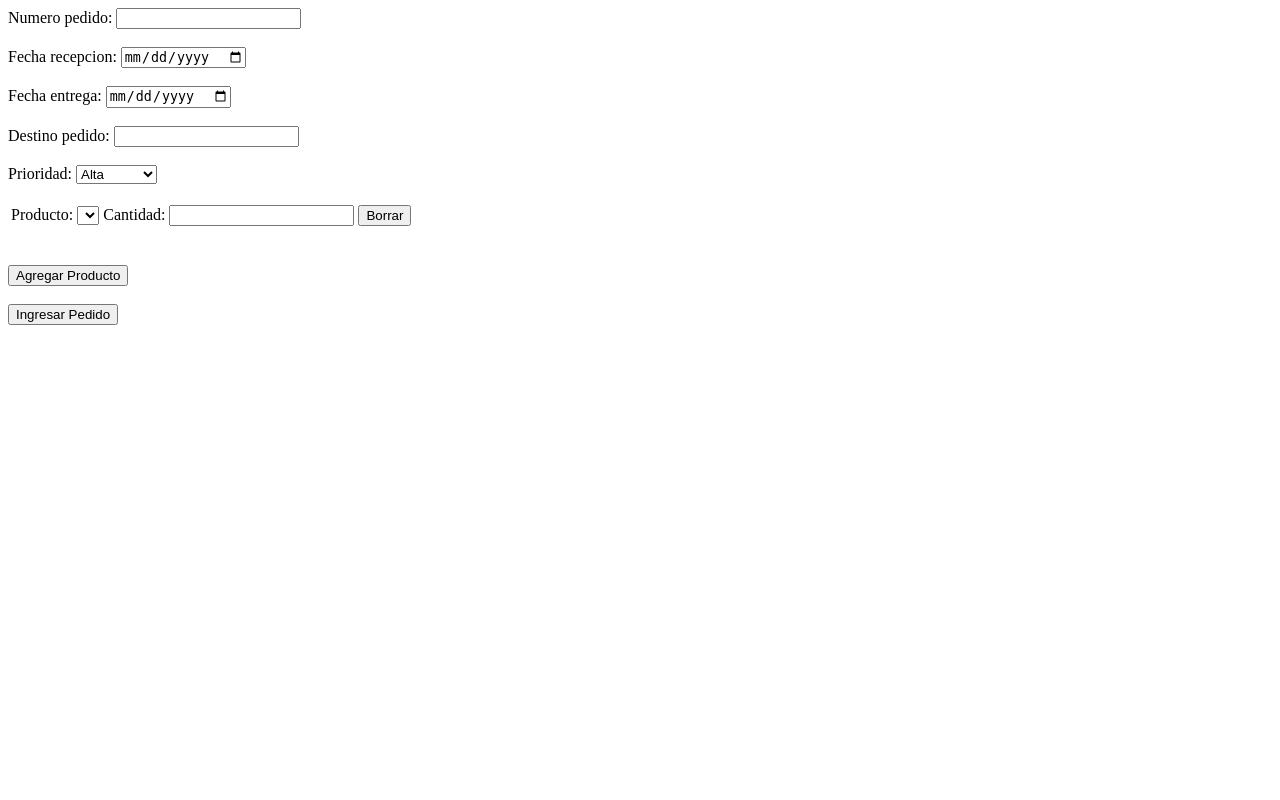
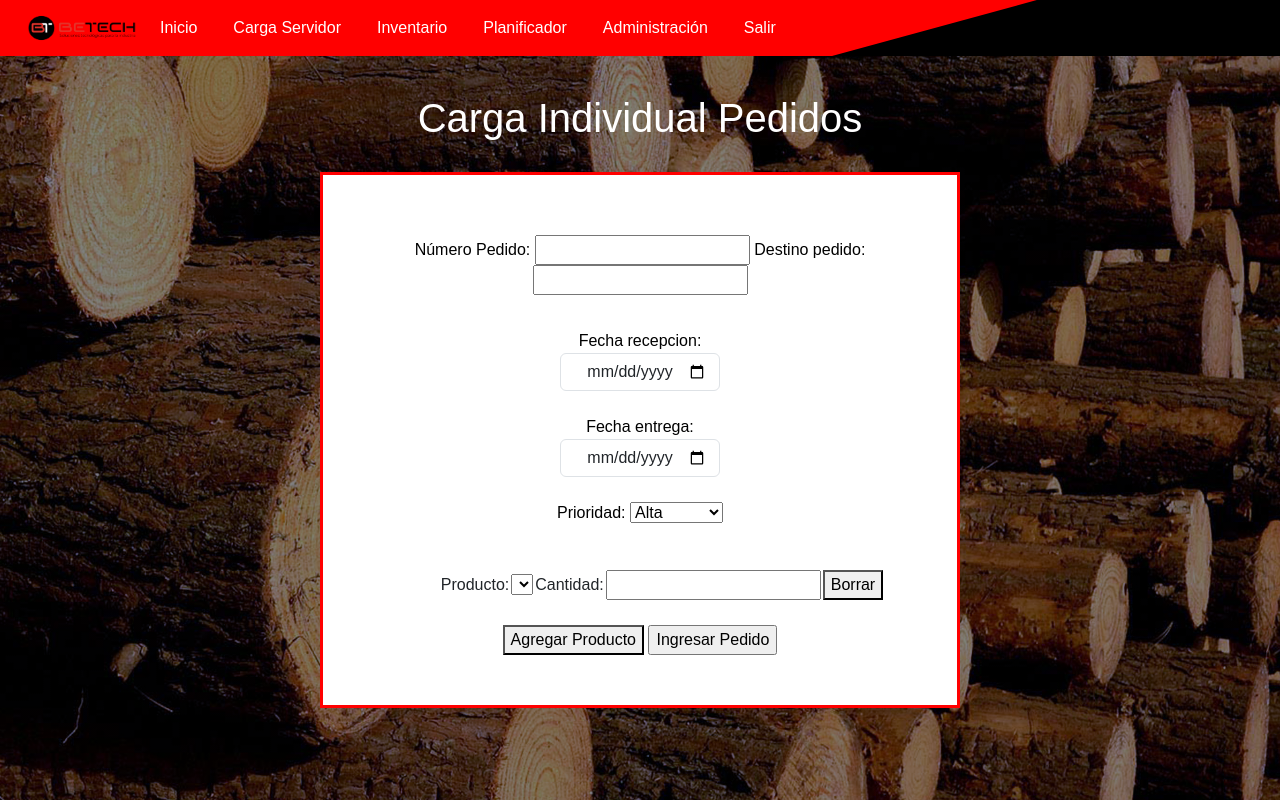
Before and after one commit to FranClone/spp_nuevo, a Django app: page /pedido/ in a window 1280 px wide. Run offline with Django 4.2, Linux system fonts and the light colour scheme; the visitor is signed in with stand-in values (Sample User, id 1); lists and menus that the app fills with data are empty; some libraries are stand-ins or nearby versions.

Commit message:
commit 15-02-2023 fin turno

```diff
--- a/core/pedidoForm.py
+++ b/core/pedidoForm.py
@@ -23,7 +23,7 @@ class ProductoForm(forms.Form):
 ProductoFormSet = formset_factory(ProductoForm, extra=1)
 
 class PedidoForm(forms.Form):
-    numero_pedido = forms.IntegerField(widget=forms.NumberInput(attrs={'min':'1'}))
+    numero_pedido = forms.IntegerField(widget=forms.NumberInput(attrs={'min':'1'}), label="Número Pedido")
     fecha_recepcion = forms.DateField(widget=forms.DateInput(attrs={'class':'form-control', 'type':'date'}))
     fecha_entrega = forms.DateField(widget=forms.DateInput(attrs={'class':'form-control', 'type':'date'}))
     destino_pedido = forms.CharField(max_length=100)
--- a/core/static/styles/styles.css
+++ b/core/static/styles/styles.css
@@ -68,6 +68,7 @@ li {
 .cargar-btn.verde {
     background-color: rgb(8, 199, 8);
     color: white;
+    transition: 2s;
 }
 
 .container-add {
@@ -95,6 +96,28 @@ li {
     position: relative;
 }
 
+.container-fechas {
+    background: white;
+    color: black;
+    text-align: center;
+    margin: 0 auto;
+    padding-bottom: 20px;
+}
+
+.container-pedidos {
+    background: white;
+    color: black;
+    text-align: center;
+    margin: 10px auto;
+}
+
+.container-lista-pedidos {
+    width: 75%;
+    background: white;
+    text-align: center;
+    margin: 0 auto;
+}
+
 .container-message {
     color: white;
     background-color: red;
@@ -115,6 +138,21 @@ li {
     background-color: red;
 }
 
+.form-carga-individual {
+    background: white;
+    width: 50%;
+    margin: 30px auto;
+    padding: 50px;
+    text-align: center;
+    border: 3px solid red;
+}
+
+.form-control {
+    width: 30%;
+    text-align: center;
+    margin: 0 auto;
+}
+
 .input-login {
     caret-color: red;
     margin-bottom: 5px;
@@ -127,7 +165,7 @@ li {
     height: 400px;
 }
 
-.gantt_popup_text{
+.gantt_popup_text {
     margin-bottom: 0;
     padding-bottom: 0;
 }
@@ -141,19 +179,17 @@ li {
     padding: 5px;
 }
 
-  /* Estilo para las celdas */
-.gantt_modal_table td, .gantt_modal_table th {
+.gantt_modal_table td,
+.gantt_modal_table th {
     padding: 0.5em;
     border: 1px solid black;
     width: 50%
 }
 
-  /* Estilo para las celdas de encabezado */
 .gantt_modal_table th {
     background-color: #B3D9D9;
 }
 
-  /* Estilo para las celdas de datos */
 .gantt_modal_table td {
     background-color: #E0F7FA;
 }
@@ -163,8 +199,8 @@ li {
     border-radius: 5px;
     box-shadow: none;
     text-align: left;
-    width: 400px; /* Definimos un ancho para el contenedor */
-    margin: 0 auto; /* Centramos el contenedor */
+    width: 400px;
+    margin: 0 auto;
 }
 
 .gantt_popup_text span p h2 {
@@ -191,6 +227,12 @@ li {
     background-color: #fd0202;
 }
 
+.h1-carga-individual {
+    color: white;
+    text-align: center;
+    margin-top: 3%;
+}
+
 .label-carga-masiva {
     height: 60px;
     cursor: pointer;
@@ -214,7 +256,6 @@ li {
     margin-right: 10px;
     border-radius: 5px;
 }
-
 
 .label-carga-individual {
     height: 60px;
@@ -433,9 +474,11 @@ li {
     border-radius: 2px;
     margin: 10px auto;
 }
+
 .rut-input {
     display: flex;
-    vertical-align: middle; /* tamaño del input */
+    vertical-align: middle;
+    /* tamaño del input */
 }
 
 .rut-input span {
@@ -445,12 +488,14 @@ li {
 }
 
 .rut-input .rut-body {
-    width: calc(100% - 20px); /* ancho del cuerpo del RUT */
+    width: calc(100% - 20px);
+    /* ancho del cuerpo del RUT */
     margin-right: 2px;
 }
 
 .rut-input .rut-dv {
-    width: 20px; /* ancho del dígito verificador */
+    width: 20px;
+    /* ancho del dígito verificador */
 }
 
 .progress-bar {
--- a/core/templates/pedido.html
+++ b/core/templates/pedido.html
@@ -1,23 +1,49 @@
-<form method="post" id="form-container">
+<!DOCTYPE html>
+<html lang="en">
+
+<head>
+    {% load static %}
+    {% include "partials/resources.html" %}
+    <meta charset="UTF-8">
+    <meta http-equiv="X-UA-Compatible" content="IE=edge">
+    <meta name="viewport" content="width=device-width, initial-scale=1.0">
+    <title>SPP - Carga Individual</title>
+
+    {% load static %}
+    <link rel="icon" href="{% static 'img\logo_betech.png' %}">
+    <link rel="stylesheet" href="{% static 'styles\styles.css' %}">
+</head>
+
+<body>
+
+    {% include "partials/header.html" %}
+
+    <h1 class="h1-carga-individual">Carga Individual Pedidos</h1>
+
+    <form class="form-carga-individual" method="post" id="form-container">
       {% csrf_token %}
+      <div class="container-pedidos">
         {{ form.numero_pedido.label_tag }}
         {{ form.numero_pedido }}
-    <br><br>
+
+        {{ form.destino_pedido.label_tag }}
+        {{ form.destino_pedido }}
+      </div>
+
+      <div class="container-fechas">
+      <br>
       {{ form.fecha_recepcion.label_tag }}
       {{ form.fecha_recepcion }}
-    <br><br>
+      <br>
       {{ form.fecha_entrega.label_tag }}
       {{ form.fecha_entrega }}
-    <br><br>
-    {{ form.destino_pedido.label_tag }}
-    {{ form.destino_pedido }}
-    <br><br>
+      <br>
       {{ form.prioridad.label_tag }}
       {{ form.prioridad }}
-    <!--<br><br>
-    {{ form.nombre_bodega.label_tag }}
-    {{ form.nombre_bodega }}-->
-    <br><br>
+      <br>
+      </div>
+      <br>
+      <div class="container-lista-pedidos">
         <table>
           <tbody id="product-table">
             {% for form in form.productos %}
@@ -31,10 +57,13 @@
             {% endfor %}
           </tbody>
         </table>
-    <br><br>
+      </div>
+      <br>
+      <div>
           <button type="button" id="add-button">Agregar Producto</button>
-    <br><br>
           <input type="submit" value="Ingresar Pedido">
+      </div>
+
     </form>
 
 <script>
@@ -58,3 +87,5 @@
     }
   });
 </script>
+</body>
+</html>
--- a/core/views.py
+++ b/core/views.py
@@ -89,7 +89,6 @@ class Bar_chart(View):
             produccion_global.append((mcubicos_cortados_producto[i] / mcubicos_pedido_producto[i]) * 100)
 
         return render(request, 'bar_chart.html', {"pr_global":json.dumps(produccion_global)})
-
 
 class Carga_sv(View):
     @method_decorator(login_required)
@@ -225,7 +224,6 @@ class Home(View):
                 cursor.close()
 
         return redirect('home')
-
 
 class Index(View):
     """Esta clase define la vista Index"""
```
Also changed, not shown: core/templates/home.html (+3 -9 lines). Lines whose indentation alone changed are shown as unchanged.
